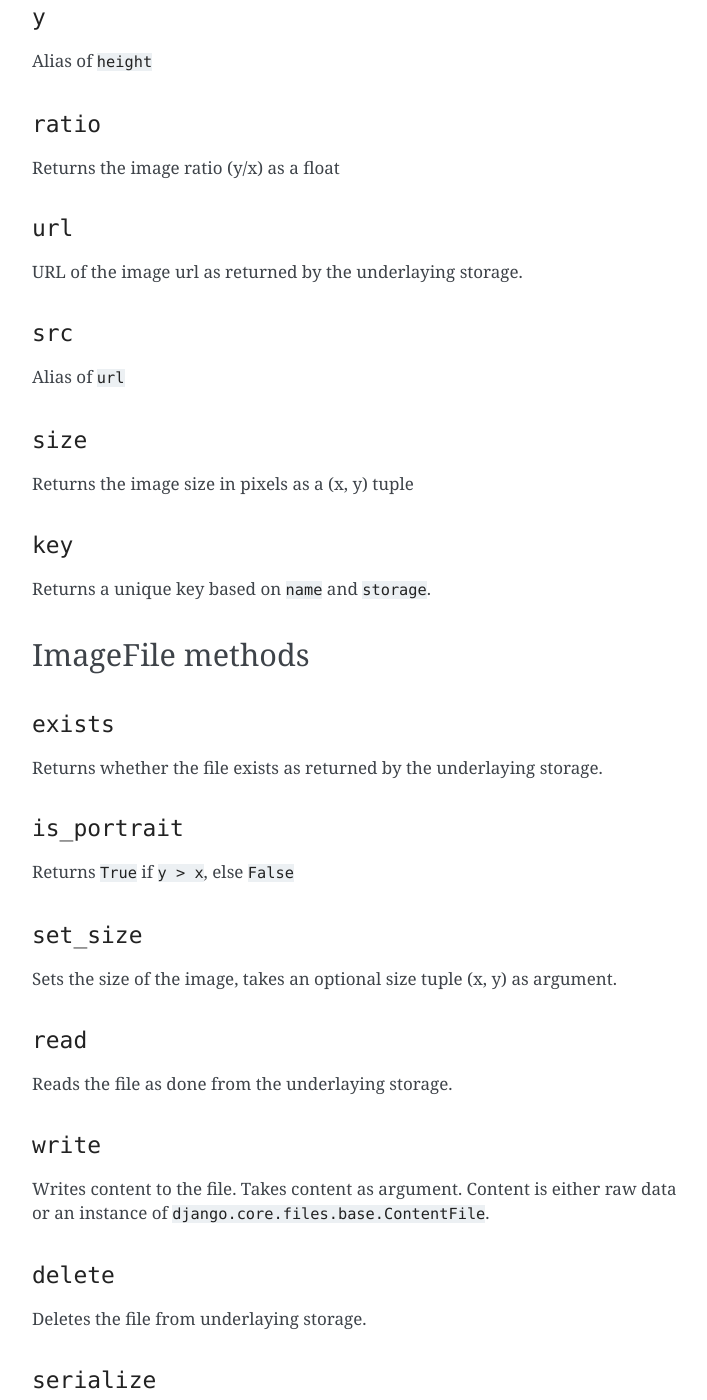
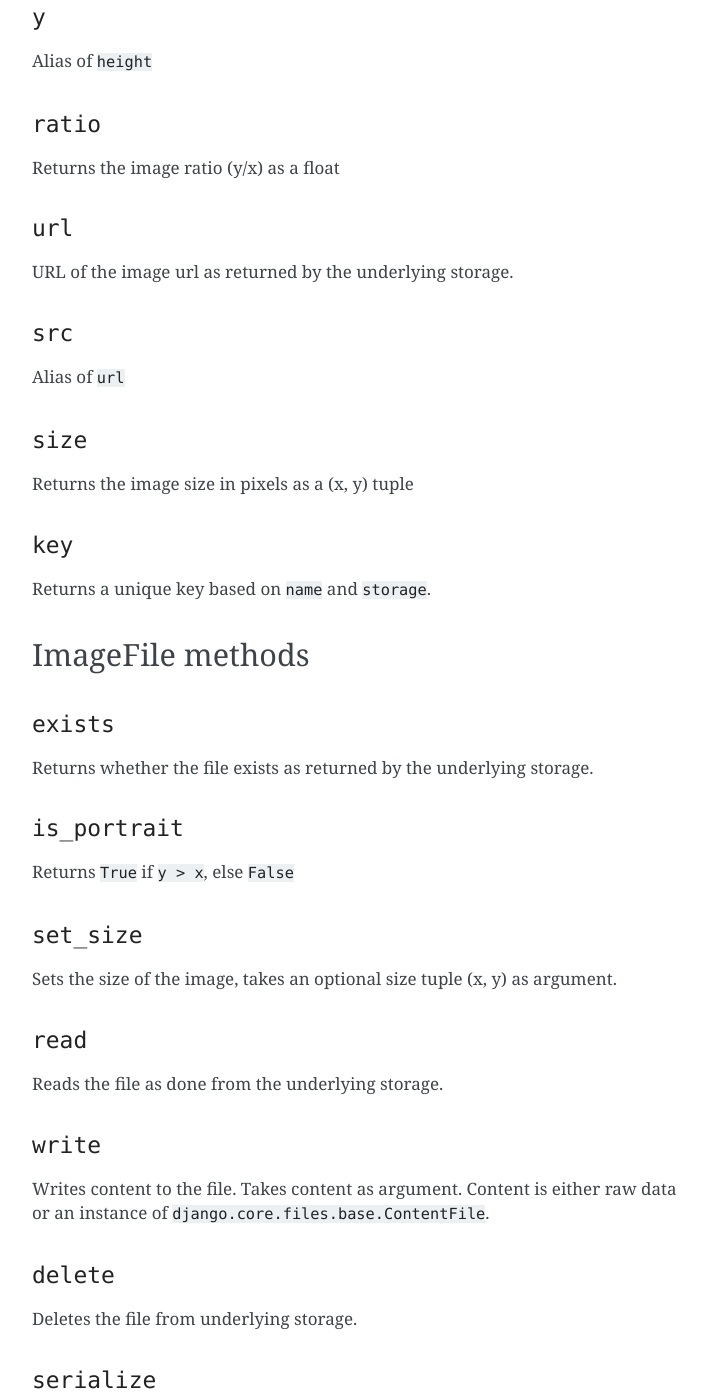
Before and after one commit to jazzband/sorl-thumbnail, a Sphinx documentation site: the page built from docs/reference/image.rst, in a window 1280 px wide and 1400 px high, scrolled down 944 px. Shown: the whole window, without its empty margins (388-1095 px from the left). Built offline with Sphinx 7.4.7, drawn with Linux system fonts in a browser that asks for light colours; some of the changed text lies outside the part shown.

Commit message:
docs: Fix simple typo, underlaying -> underlying
There is a small typo in docs/reference/image.rst.

Should read `underlying` rather than `underlaying`.

```diff
--- a/docs/reference/image.rst
+++ b/docs/reference/image.rst
@@ -21,7 +21,7 @@
 
 ``name``
 --------
-Name of the image as returned from the underlaying storage.
+Name of the image as returned from the underlying storage.
 
 ``storage``
 -----------
@@ -49,7 +49,7 @@
 
 ``url``
 -------
-URL of the image url as returned by the underlaying storage.
+URL of the image url as returned by the underlying storage.
 
 ``src``
 -------
@@ -69,7 +69,7 @@
 
 ``exists``
 ----------
-Returns whether the file exists as returned by the underlaying storage.
+Returns whether the file exists as returned by the underlying storage.
 
 ``is_portrait``
 ---------------
@@ -81,7 +81,7 @@
 
 ``read``
 --------
-Reads the file as done from the underlaying storage.
+Reads the file as done from the underlying storage.
 
 ``write``
 ---------
@@ -90,7 +90,7 @@
 
 ``delete``
 ----------
-Deletes the file from underlaying storage.
+Deletes the file from underlying storage.
 
 ``serialize``
 -------------
```
